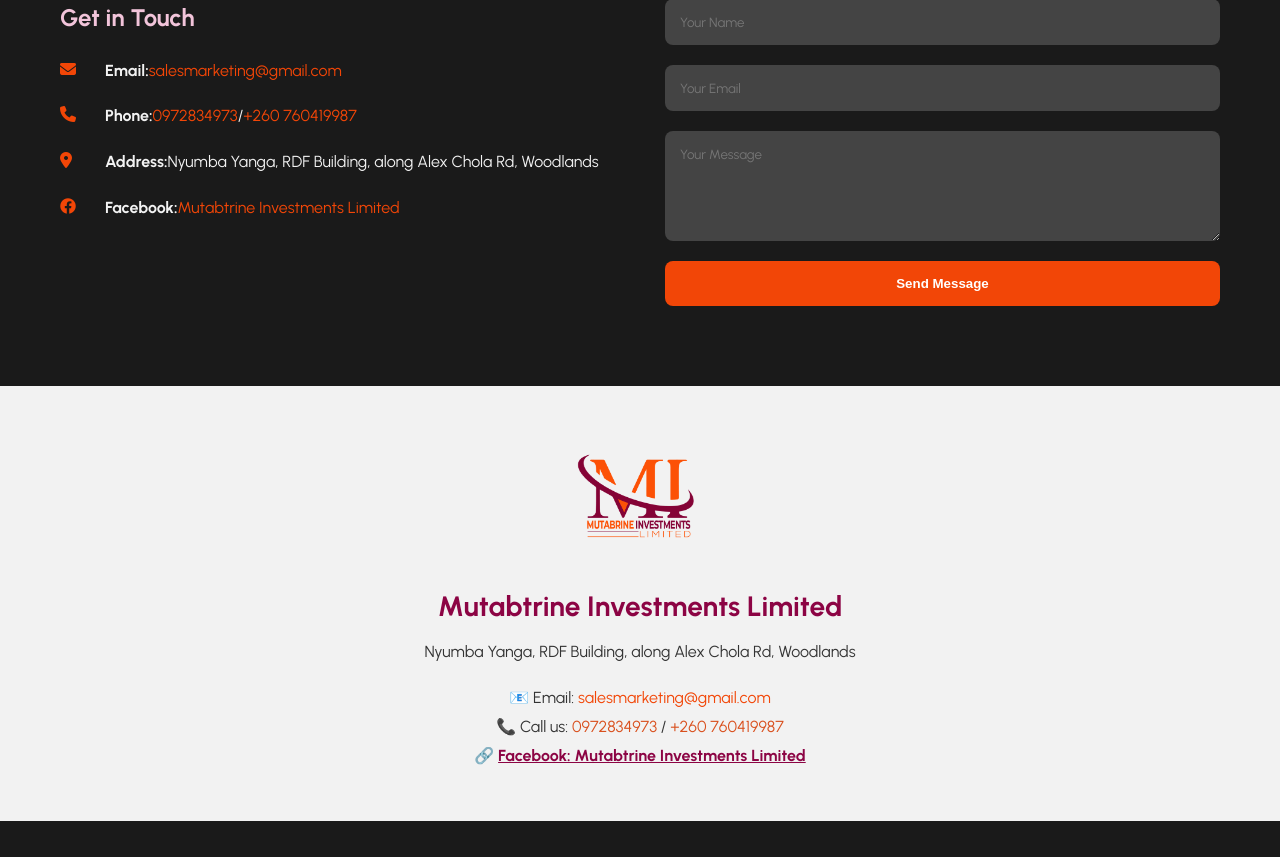
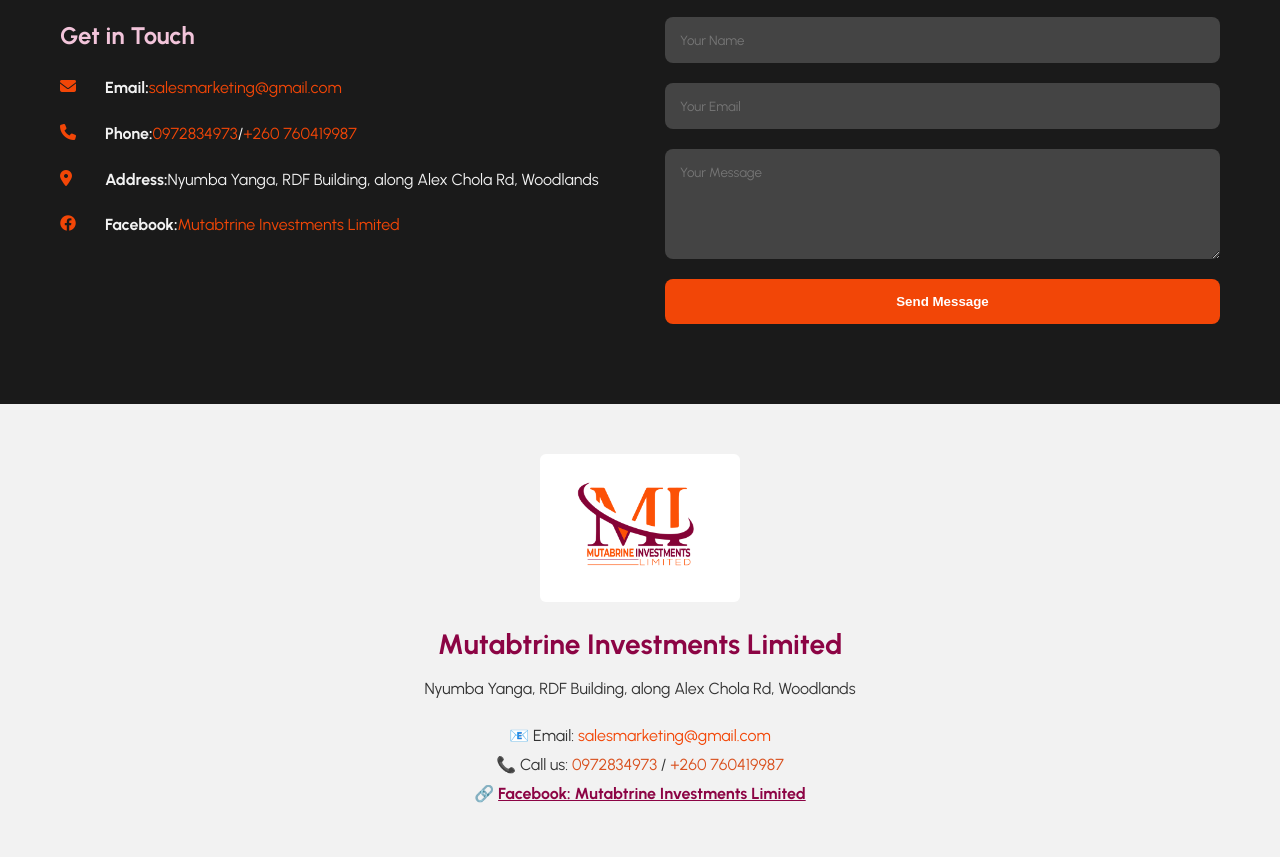
Before and after one commit to Cryptic808/HtmlBuilder, a Flask app: page / in a window 1280 px wide. Shown: the part 2975-3832 px from the top of the page. Run offline with Flask 3, Linux system fonts and the light colour scheme.

Commit message:
Improved the website's look
Updated the website logo display across multiple pages by adding a white background and padding to the logo images.  This change affects `templates/404.html`, `templates/index.html`, and `templates/service.html`.

Replit-Commit-Author: Agent
Replit-Commit-Session-Id: 707817b4-b8e5-44f6-b1df-48a4d428f8a9
Replit-Commit-Screenshot-Url: https://storage.googleapis.com/screenshot-production-us-central1/35245e5d-0ecd-4acc-ac04-7f2e0f873f16/3ac63b07-5a8d-4f74-bd46-dcd074e168b9.jpg

```diff
--- a/templates/404.html
+++ b/templates/404.html
@@ -53,7 +53,9 @@
   <header>
     <div class="container">
       <div class="header-logo">
-        <img src="{{ url_for('static', filename='images/logo.png') }}" alt="Mutabtrine Investments Ltd Logo">
+        <div style="background-color: white; padding: 5px; display: inline-block; border-radius: 6px;">
+          <img src="{{ url_for('static', filename='images/logo.png') }}" alt="Mutabtrine Investments Ltd Logo">
+        </div>
         <h1>Mutabtrine Investments Ltd</h1>
       </div>
       <nav>
--- a/templates/index.html
+++ b/templates/index.html
@@ -12,7 +12,9 @@
   <header>
     <div class="container">
       <div class="header-logo">
-        <img src="{{ url_for('static', filename='images/logo.png') }}" alt="Mutabtrine Investments Ltd Logo">
+        <div style="background-color: white; padding: 5px; display: inline-block; border-radius: 6px;">
+          <img src="{{ url_for('static', filename='images/logo.png') }}" alt="Mutabtrine Investments Ltd Logo">
+        </div>
         <h1>Mutabtrine Investments Ltd</h1>
       </div>
       <nav>
@@ -171,7 +173,9 @@
   </section>
 
   <section class="mutabtrine-contact" style="background-color: #F2F2F2; padding: 50px 20px; text-align: center; font-family: 'Urbanist', sans-serif; color: #333;">
-    <img src="{{ url_for('static', filename='images/logo.png') }}" alt="Mutabtrine Investments Limited Logo" style="height: 120px; margin-bottom: 20px;">
+    <div style="background-color: white; padding: 10px; display: inline-block; border-radius: 6px; margin-bottom: 20px;">
+      <img src="{{ url_for('static', filename='images/logo.png') }}" alt="Mutabtrine Investments Limited Logo" style="height: 120px;">
+    </div>
 
     <h2 style="color: #8C0444; font-size: 28px; margin-bottom: 10px;">Mutabtrine Investments Limited</h2>
 
--- a/templates/service.html
+++ b/templates/service.html
@@ -12,7 +12,9 @@
   <header>
     <div class="container">
       <div class="header-logo">
-        <img src="{{ url_for('static', filename='images/logo.png') }}" alt="Mutabtrine Investments Ltd Logo">
+        <div style="background-color: white; padding: 5px; display: inline-block; border-radius: 6px;">
+          <img src="{{ url_for('static', filename='images/logo.png') }}" alt="Mutabtrine Investments Ltd Logo">
+        </div>
         <h1>Mutabtrine Investments Ltd</h1>
       </div>
       <nav>
```
